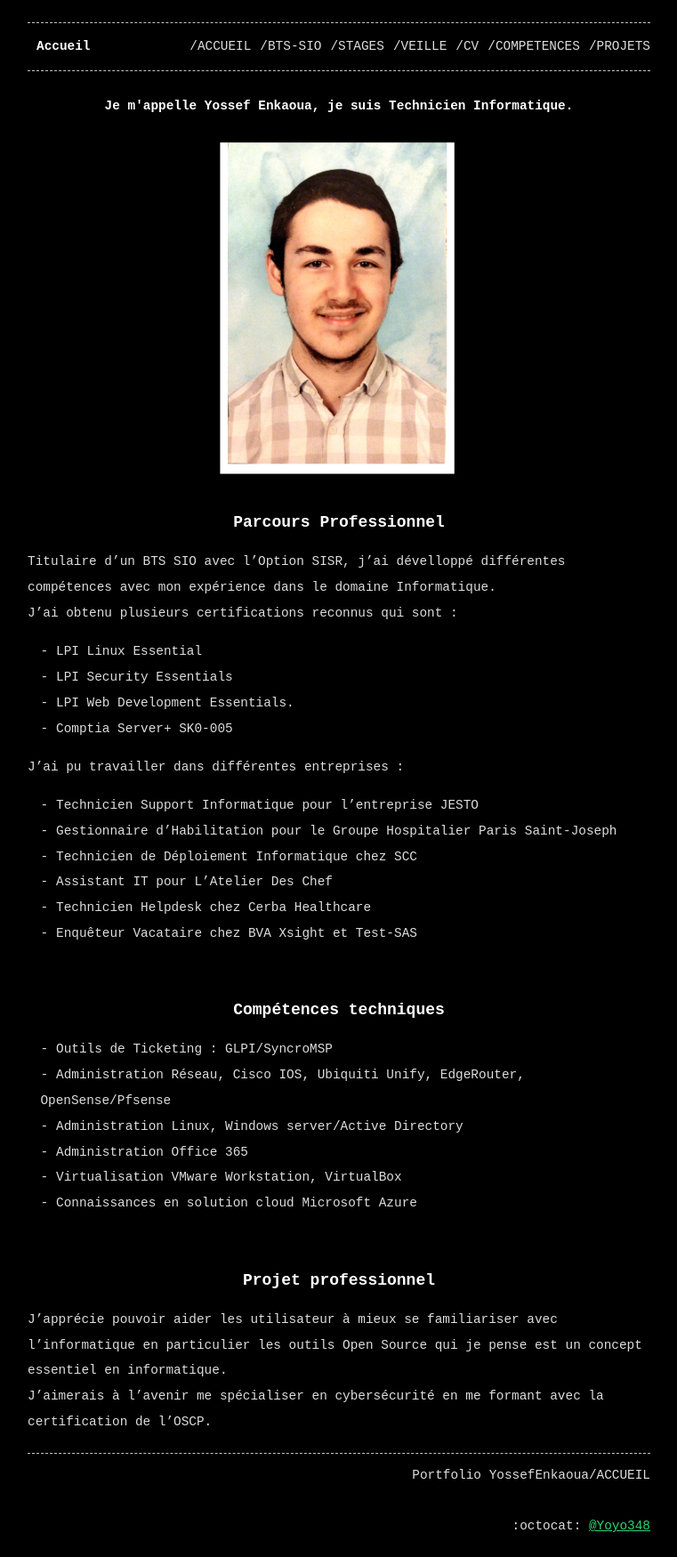
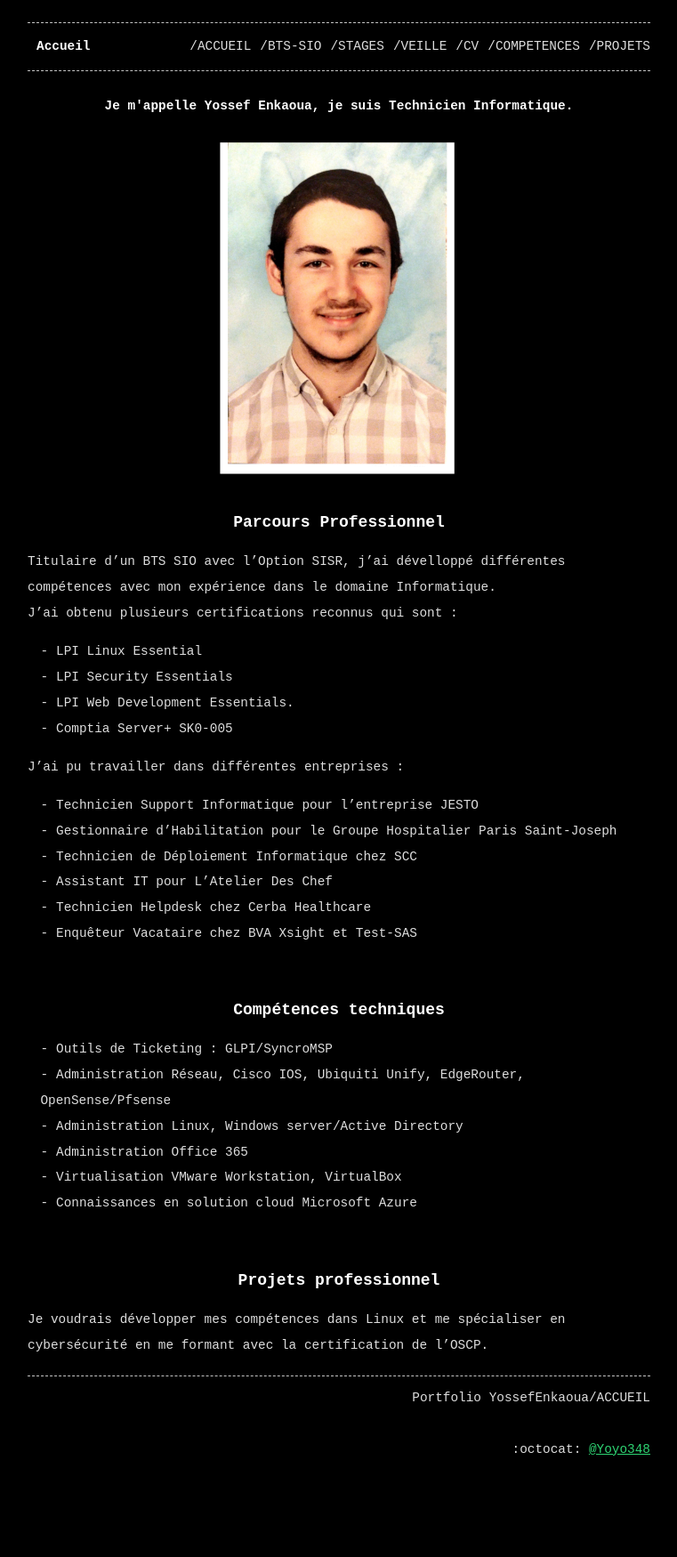
Before and after one commit to Yoyo348/ga_blog, a Jekyll site: the page built from index.md, in a window 1280 px wide. Shown: the whole page at 89% size, without its empty margins (259-1020 px from the left). Built offline with Jekyll 4.4.1, drawn with Linux system fonts in a browser that asks for light colours; after the commit the page ends 1664 px from its top, so only the background shows below that.

Commit message:
Update index.md

```diff
--- a/index.md
+++ b/index.md
@@ -35,7 +35,6 @@ J'ai pu travailler dans différentes entreprises :
 - Virtualisation VMware Workstation, VirtualBox
 - Connaissances en solution cloud Microsoft Azure
 
-<br><strong><center><font size="4"> Projet professionnel </font></center></strong>
+<br><strong><center><font size="4"> Projets professionnel </font></center></strong>
 
-J'apprécie pouvoir aider les utilisateur à mieux se familiariser avec l'informatique en particulier les outils Open Source qui je pense est un concept essentiel en informatique.
-J'aimerais à l'avenir me spécialiser en cybersécurité en me formant avec la certification de l'OSCP.
+Je voudrais développer mes compétences dans Linux et me spécialiser en cybersécurité en me formant avec la certification de l'OSCP.
```
